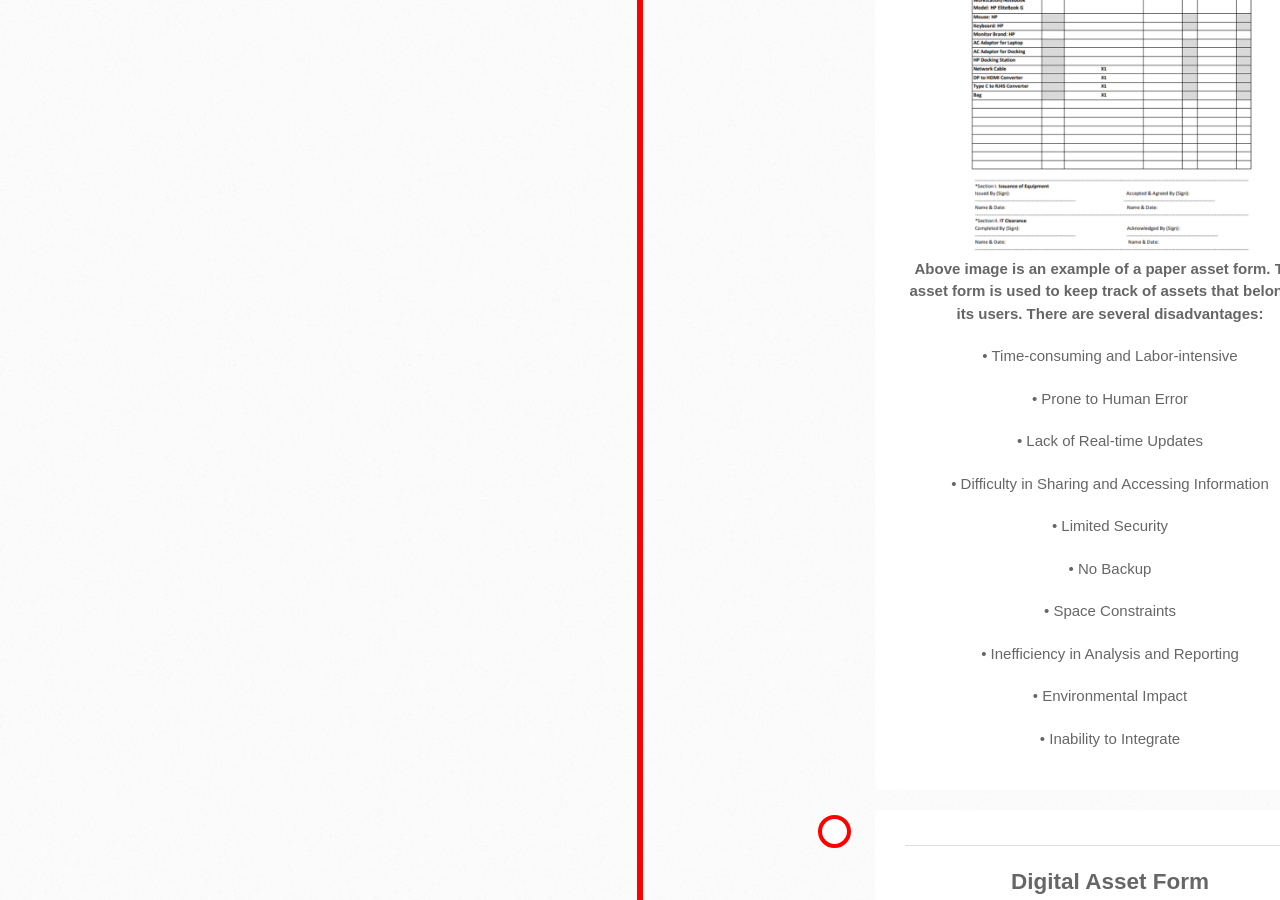
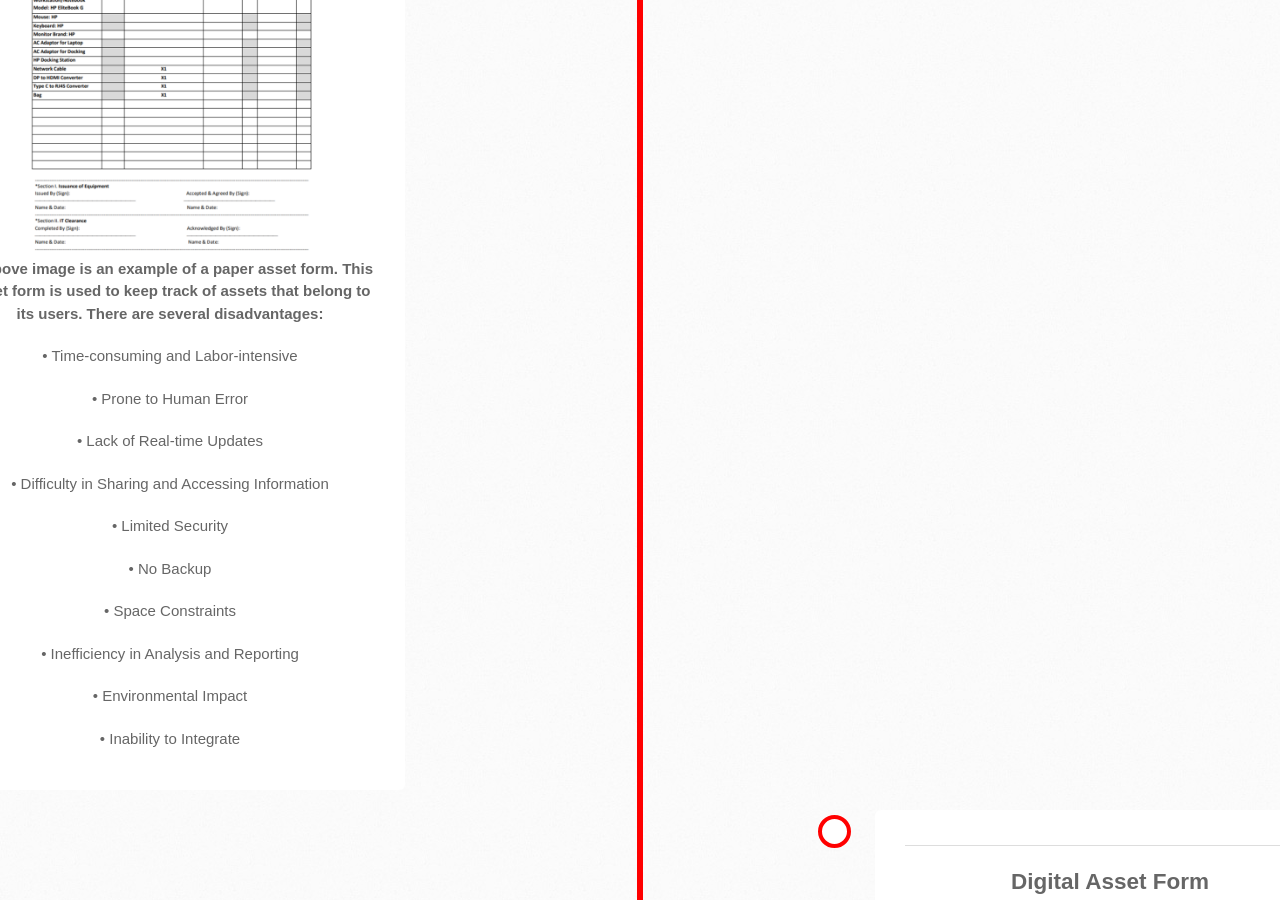
Before and after one commit to xianyichan/stephaniechan.github.io, a Jekyll site: the page built from project02.md, in a window 1280 px wide and 900 px high, scrolled down 487 px. Built offline with Jekyll 4.4.1, drawn with Linux system fonts in a browser that asks for light colours; our own code applies the rules of GitHub Pages for plain Markdown files; the repository's description, which GitHub fills in, is left out.

Commit message:
Update project02.md

```diff
--- a/project02.md
+++ b/project02.md
@@ -47,13 +47,13 @@
 <body>
 
 <div class="timeline" style="position: relative; max-width: 1200px; margin: 0 auto">
-  <div class="container left" style="left: 50%">
+  <div class="container left" style="left: -50%">
     <div class="content" style="padding: 20px 30px; background-color: white; position: relative; border-radius: 6px;">
       <hr>
       <h2 style="text-align: right">Initial Physical IT Asset Form</h2>
       <hr>
       <img src="./assets/images/PhysicalAsset.png" alt="Image 1" width="75%" height="auto">
-      <p style="font-weight: bolder;"> Above image is an example of a paper asset form. This asset form is used to keep track of assets that belong to its users. There are several disadvantages:</p>
+      <p style="font-weight: bolder;">zzAbove image is an example of a paper asset form. This asset form is used to keep track of assets that belong to its users. There are several disadvantages:</p>
 
       <p>• Time-consuming and Labor-intensive</p>
       <p>• Prone to Human Error</p>
```
